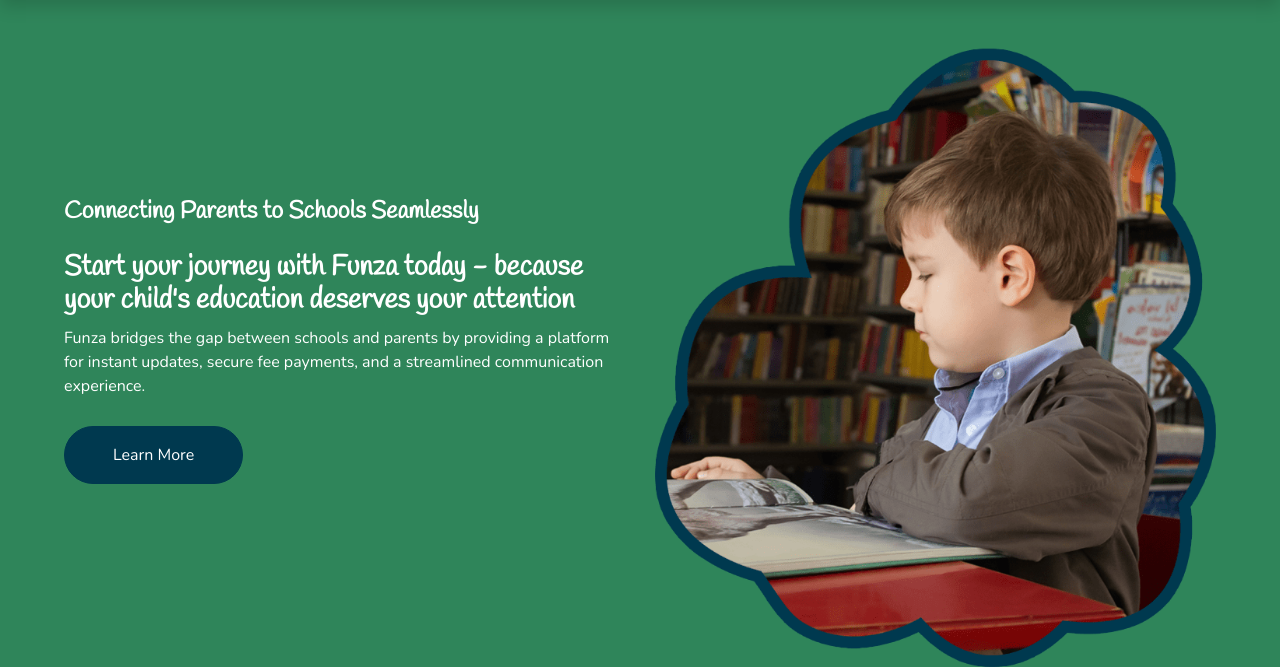
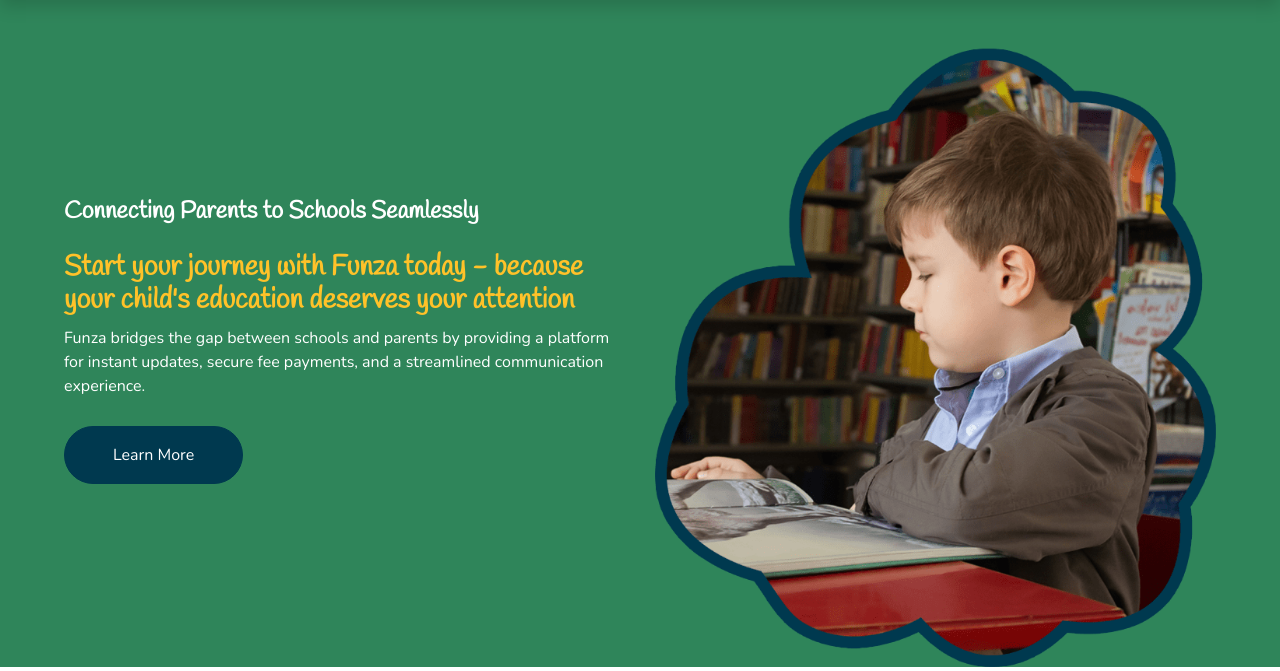
Before and after one commit to sos-robin/Mafunzo, a Django app: page / in a window 1280 px wide. Shown: the part 131-802 px from the top of the page. Run offline with Django 5.2, Linux system fonts and the light colour scheme; some libraries are stand-ins or nearby versions.

Commit message:
color change

```diff
--- a/Funza/templates/Funza/index.html
+++ b/Funza/templates/Funza/index.html
@@ -16,8 +16,10 @@
         <div class="col-lg-6 text-center text-lg-left">
           <p></p>
           <h4 class="text-white mb-4 mt-5 mt-lg-0">Connecting Parents to Schools Seamlessly</h4>
-          <h3 class=" font-weight-bold text-white">
-            Start your journey with Funza today - because your child's education deserves your attention          </h3>
+          <h3 class="font-weight-bold" style="color: #FFC229;">
+            Start your journey with Funza today - because your child's education deserves your attention
+        </h3>
+
           <p class="text-white mb-4">
             Funza bridges the gap between schools and parents by providing a platform for instant updates, secure fee payments, and a streamlined communication experience.
 
```
